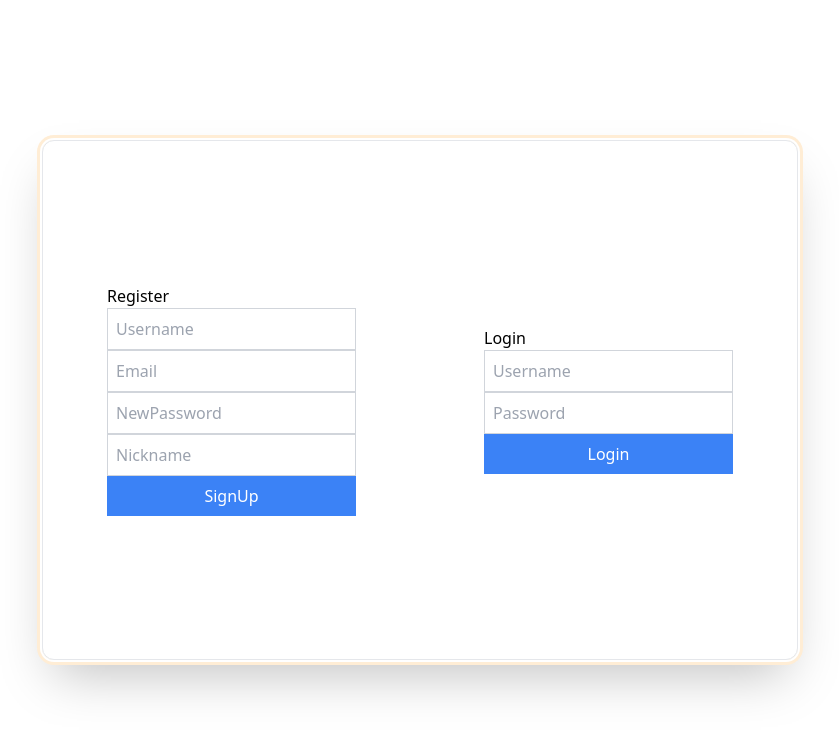
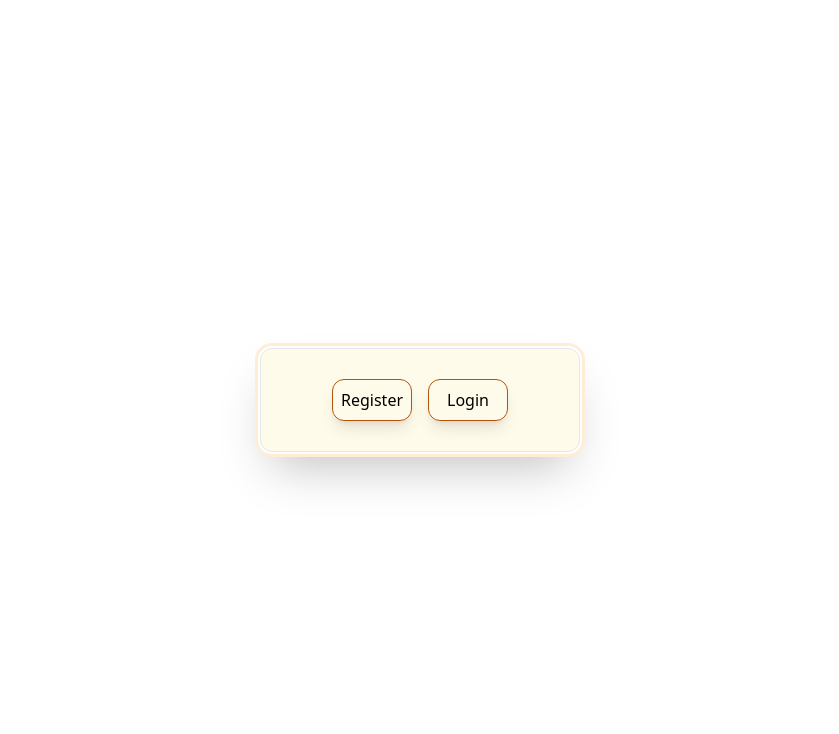
Before and after one commit to lin-snow/DOOO, a Vue app in the folder Web/v1/: page /auth in a window 1280 px wide. Shown: the top 734 px of the page, without its empty margins (220-1059 px from the left). Built offline with nearby package versions, Linux system fonts and the light colour scheme.

Commit message:
chore: Update UserLogin component styling and structure

```diff
--- a/Web/v1/src/components/user/UserLogin.vue
+++ b/Web/v1/src/components/user/UserLogin.vue
@@ -1,12 +1,24 @@
 <template>
     <div>
-        <!-- Login Form -->
-        <form @submit.prevent="login" class="flex flex-col">
-            <input type="text" class="border border-gray-300 p-2" placeholder="Username" v-model="loginInfo.username" autocomplete="username"/>
-            <input type="password" class="border border-gray-300 p-2" placeholder="Password"
-                v-model="loginInfo.password" autocomplete="current-password"/>
-            <button type="submit" class="bg-blue-500 text-white p-2">Login</button>
-        </form>
+        <h1 class="text-center font-mono text-lg subpixel-antialiased text-amber-800 font-bold underline decoration-wavy underline-offset-8"> Login </h1>
+        <div class="p-4 flex items-center justify-center">
+            <form @submit.prevent="login" class="flex flex-col ">
+                <!-- Username -->
+                <div class="my-2">
+                    <span class="mx-4"> Username: </span>
+                    <input type="text" class="border border-gray-300 p-2" placeholder="Username" v-model="loginInfo.username" autocomplete="username"/>
+                </div>
+                <!-- Password -->
+                <div class="my-2">
+                    <span class="mx-5"> Password: </span>
+                    <input type="password" class="border border-gray-300 p-2" placeholder="Password" v-model="loginInfo.password" autocomplete="current-password"/>
+                </div>
+                <!-- Submit -->
+                <div class="flex items-center justify-center my-2">
+                    <button type="submit" class="border rounded-xl border-amber-700 shadow-lg p-2 w-20 text-black font-medium hover:bg-sky-100">Login</button>
+                </div>
+            </form>
+        </div>
     </div>
 </template>
 
--- a/Web/v1/src/router/index.ts
+++ b/Web/v1/src/router/index.ts
@@ -2,6 +2,8 @@ import { createRouter, createWebHistory } from 'vue-router'
 import Home from '@/views/HomeView.vue'
 import User from '@/views/UserView.vue'
 import Auth from '@/views/AuthView.vue'
+import Login from '@/views/LoginView.vue'
+import Register from '@/views/RegisterView.vue'
 import About from '@/views/AboutView.vue'
 import AddTodo from '@/views/AddTodoView.vue'
 import EditTodo from '@/views/EditTodoView.vue'
@@ -14,6 +16,8 @@ const router = createRouter({
         { path: '/', name: 'Home', component: Home},
         { path: '/user', name: 'User', component: User},
         { path: '/auth', name: 'Auth', component: Auth },
+        { path: '/login', name: 'Login', component: Login},
+        { path: '/register', name: 'Register', component: Register},
         { path: '/about', name: 'About', component: About},
         { path: '/addtodo', name: 'AddTodo', component: AddTodo},
         { path: '/todo/:todoid', name: 'TodoView', component: TodoView },
--- a/Web/v1/src/views/AuthView.vue
+++ b/Web/v1/src/views/AuthView.vue
@@ -1,21 +1,19 @@
 <template>
-    <div>
-        <el-container class="max-w-screen-xl h-[65vh] border rounded-xl shadow-2xl ring ring-orange-100 ring-offset-2 overflow-hidden flex items-center justify-center">
-                <aside class="mx-16">
-                    <h2>Register</h2>
-                    <UserRegister  />
-                </aside>
-                <aside class="mx-16">
-                    <h2>Login</h2>
-                    <UserLogin />
-                </aside>
-        </el-container>
-    </div>
+    <el-container class="max-w-screen-xl h-[65vh] w-96 flex items-center justify-center">
+        <div class="w-3/12 h-1/5 mx-16 border rounded-xl shadow-2xl ring ring-orange-100 ring-offset-2 overflow-hidden bg-amber-50 flex items-center justify-center">
+            <!-- Register -->
+            <router-link to="/register">
+                <button  class="border rounded-xl border-amber-700 shadow-lg p-2 mx-2 w-20 text-black font-medium hover:bg-sky-200"> Register </button>
+            </router-link>
+
+            <!-- Login -->
+            <router-link to="/login">
+                <button class="border rounded-xl border-amber-700 shadow-lg p-2 mx-2 w-20 text-black font-medium hover:bg-sky-200"> Login </button>
+            </router-link>
+        </div>
+    </el-container>
 </template>
 
 <script setup lang="ts">
-import UserRegister from '@/components/user/UserRegister.vue';
-import UserLogin from '@/components/user/UserLogin.vue';
 
 </script>
-<style scoped></style>
--- /dev/null
+++ b/Web/v1/src/views/LoginView.vue
@@ -0,0 +1,11 @@
+<script setup lang="ts">
+import UserLogin from '@/components/user/UserLogin.vue'
+</script>
+
+<template>
+    <el-container class="max-w-screen-xl h-[65vh] w-96 flex items-center justify-center">
+        <div class="w-2/4 h-6/12 mx-16 border rounded-xl shadow-2xl ring ring-orange-100 ring-offset-2 overflow-hidden bg-amber-50 flex item-center justify-center">
+            <UserLogin />
+        </div>
+    </el-container>
+</template>
--- /dev/null
+++ b/Web/v1/src/views/RegisterView.vue
@@ -0,0 +1,11 @@
+<script setup lang="ts">
+import UserRegister from '@/components/user/UserRegister.vue'
+</script>
+
+<template>
+    <el-container class="max-w-screen-xl h-[65vh] w-96 flex items-center justify-center">
+        <div class="w-2/4 mx-16 border rounded-xl shadow-2xl ring ring-orange-100 ring-offset-2 overflow-hidden bg-amber-50">
+            <UserRegister />
+        </div>
+    </el-container>
+</template>
```
